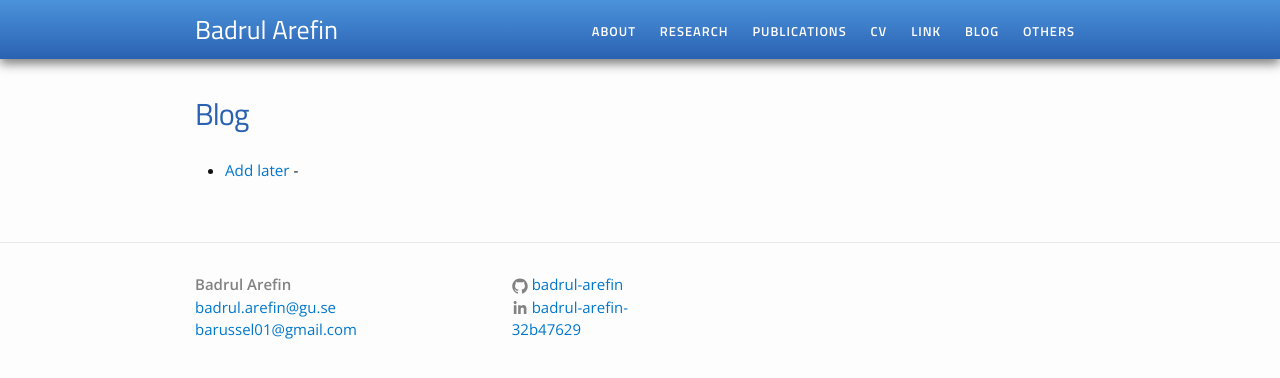
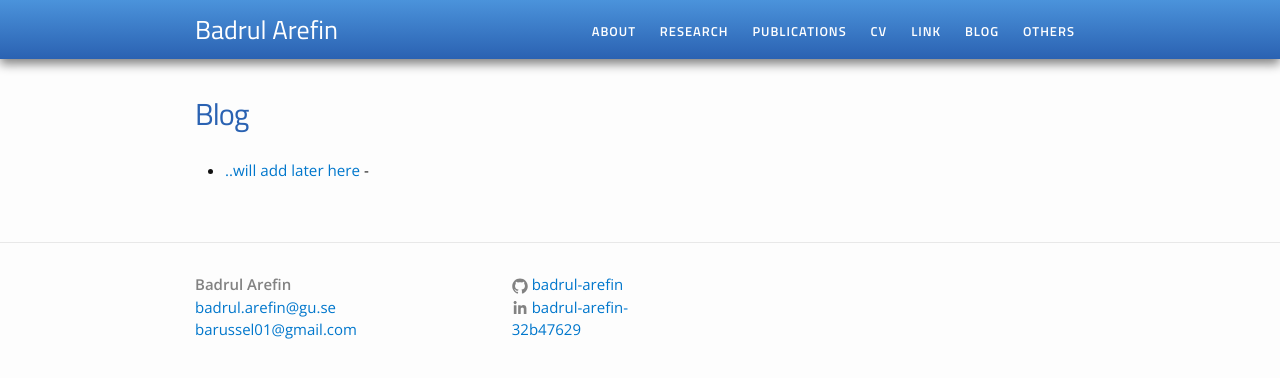
Before and after one commit to Badrul-Arefin/badrul-arefin.github.io, a Jekyll site: the page built from blog.md, in a window 1280 px wide. Shown: the top 378 px of the page. Built offline with Jekyll 4.4.1, drawn with Linux system fonts in a browser that asks for light colours.

Commit message:
Update blog.md

```diff
--- a/blog.md
+++ b/blog.md
@@ -4,5 +4,5 @@ permalink: /blog/
 title: Blog
 ---
 <ul>
-	<li><a href="Add later">Add later</a> - </li>
+	<li><a href="Add later">..will add later here</a> - </li>
 </ul>
```
